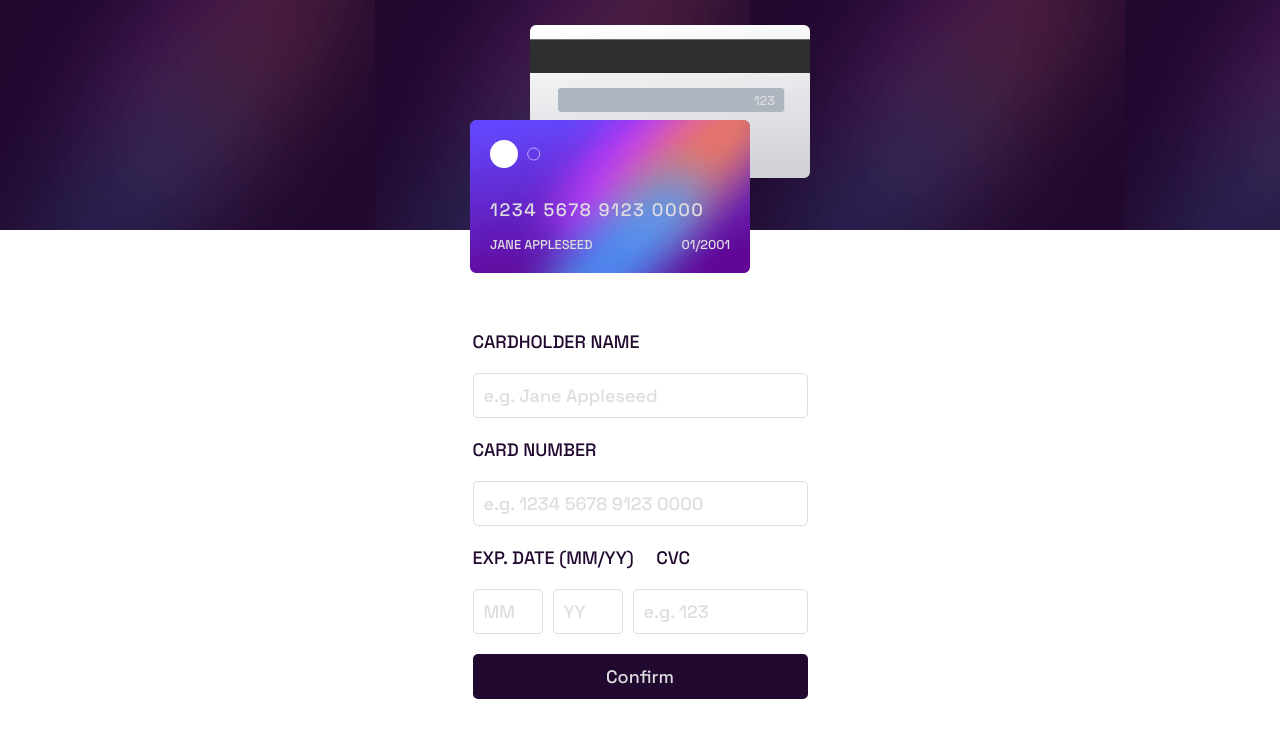
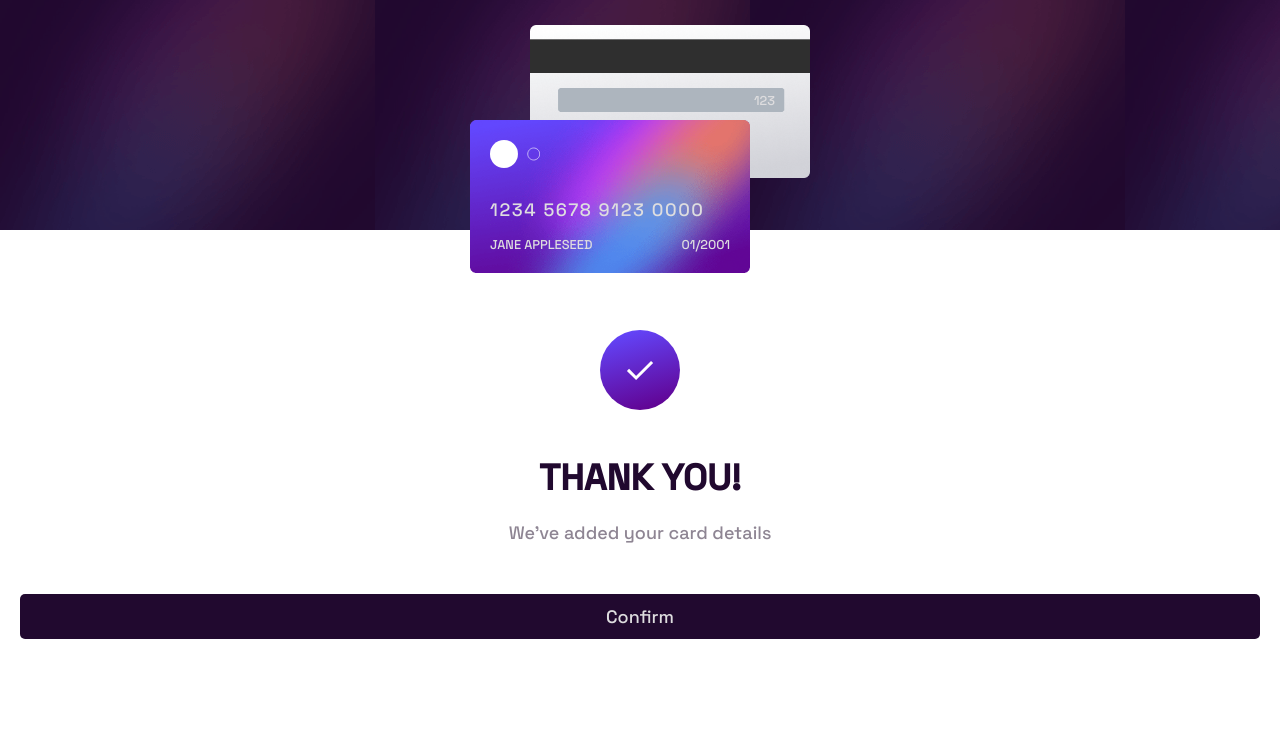
Before and after one commit to kujerocoding/interactive-card-details-form, a React (Vite) app: page / in a window 1280 px wide. Shown: the top 738 px of the page. Built offline with nearby package versions, Linux system fonts and the light colour scheme.

Commit message:
add elements for the completed card details form

```diff
--- a/src/App.css
+++ b/src/App.css
@@ -86,8 +86,10 @@ body{
 
 .form--container{
     display: flex;
+    flex-direction: column;
     justify-content: center;
     align-items: center;
+    padding-inline: 20px;
 }
 
 form{
@@ -96,6 +98,7 @@ form{
     flex-direction: column;
     gap: 20px;
     width: 335px;
+    margin-bottom: 30px;
 }
 
 form > label{
@@ -126,6 +129,7 @@ button{
     background-color: var(--VERYDARKVIOLET);
     color: var(--LIGHTGRAYISHVIOLET);
     border: 1px solid transparent;
+    width: 100%;
 }
 
 .form--lower{
@@ -141,3 +145,21 @@ button{
 .form--cvc{
     width: 100%;
 }
+
+.card--added{
+    margin-top: 100px;
+    text-align: center;
+    margin-bottom: 50px;
+    color: var(--DARKGRAYISHGVIOLET);
+}
+
+.card--added > h1 {
+    margin-top: 40px;
+    margin-bottom: 20px;
+    text-transform: uppercase;
+    color: var(--VERYDARKVIOLET);
+}
+
+form{
+    display: none;
+}
--- a/src/CardForm.jsx
+++ b/src/CardForm.jsx
@@ -2,6 +2,8 @@ import React from 'react'
 import { useState } from 'react'
 
 const CardForm = () => {
+
+  const [isCardAdded, setIsCardAdded] = useState(false)
 
   const [formData, setFormData] = useState({
     cardName: "Jane Appleseed",
@@ -21,8 +23,11 @@ const CardForm = () => {
     })
   }
 
+  function handleSubmit(e){
+    e.preventDefault()
+    setIsCardAdded(prevState => !prevState)
+  }
 
-  //console.log(formData)
 
 
   return (
@@ -40,7 +45,12 @@ const CardForm = () => {
         </div>
       </div>
       <div className='form--container'>
-        <form>
+        <div className='card--added'>
+          <img src="./src/assets/images/icon-complete.svg" alt="complete icon" />
+          <h1>Thank you!</h1>
+          <p>We've added your card details</p>
+        </div>
+        <form onSubmit={handleSubmit}>
               <label htmlFor="cardName">CARDHOLDER NAME</label>
               <input className="card--name"
               name='cardName'
@@ -76,8 +86,9 @@ const CardForm = () => {
                 placeholder='e.g. 123'
                 onChange={handleChange}/>
                 </div>
-              <button>Confirm</button>
+
         </form>
+        <button>Confirm</button>
       </div>
     </>
   )
```
